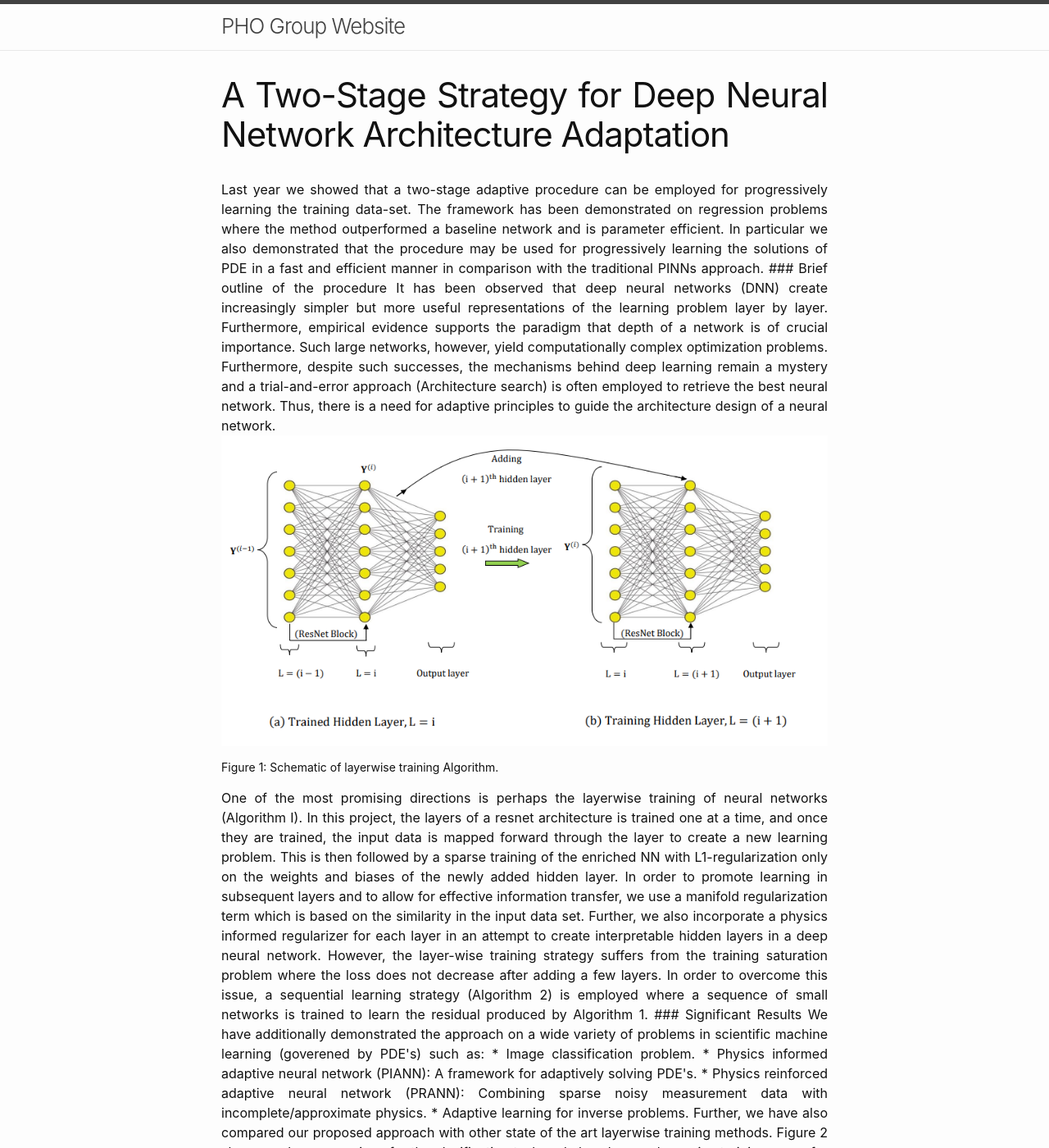
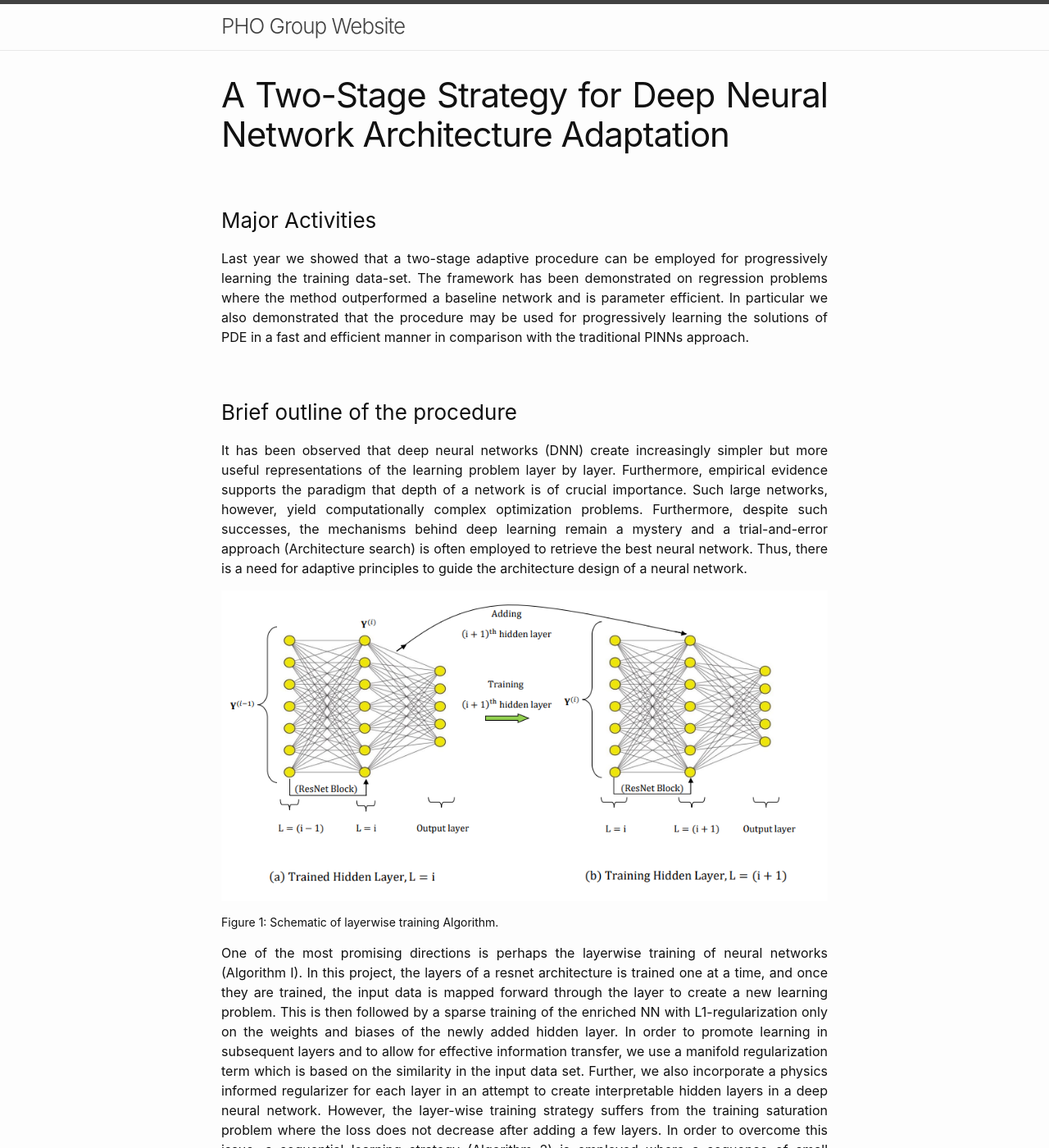
Before and after one commit to tscott-00/phogroup.github.io, a Jekyll site: the page built from nsf/two_stage_approach.md, in a window 1280 px wide and 1400 px high. Shown: the whole window at 82% size. Built offline with Jekyll 4.4.1, drawn with Linux system fonts in a browser that asks for light colours; some of the changed text lies outside the part shown.

Commit message:
Update two_stage_approach.md

```diff
--- a/nsf/two_stage_approach.md
+++ b/nsf/two_stage_approach.md
@@ -4,8 +4,8 @@ title: A Two-Stage Strategy for Deep Neural Network Architecture Adaptation
 permalink: /nsfcareer/year4/two_stage_approach
 ---
 
-
-<div style="text-align: justify">Last year we showed that a two-stage adaptive procedure can be employed for progressively learning the training data-set. The framework has been demonstrated on regression problems where the method outperformed a baseline network and is parameter efficient. In particular we also demonstrated that the procedure may be used for progressively learning the solutions of PDE in a fast and efficient manner in comparison with the traditional PINNs approach.
+### Major Activities
+Last year we showed that a two-stage adaptive procedure can be employed for progressively learning the training data-set. The framework has been demonstrated on regression problems where the method outperformed a baseline network and is parameter efficient. In particular we also demonstrated that the procedure may be used for progressively learning the solutions of PDE in a fast and efficient manner in comparison with the traditional PINNs approach.
 
 
 ### Brief outline of the procedure
```
